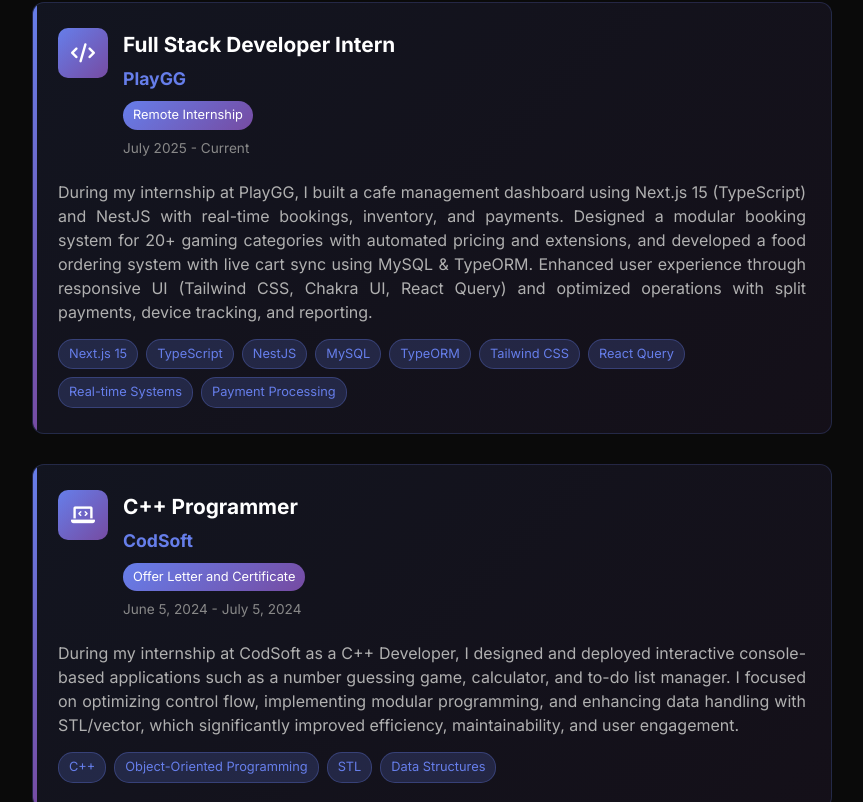
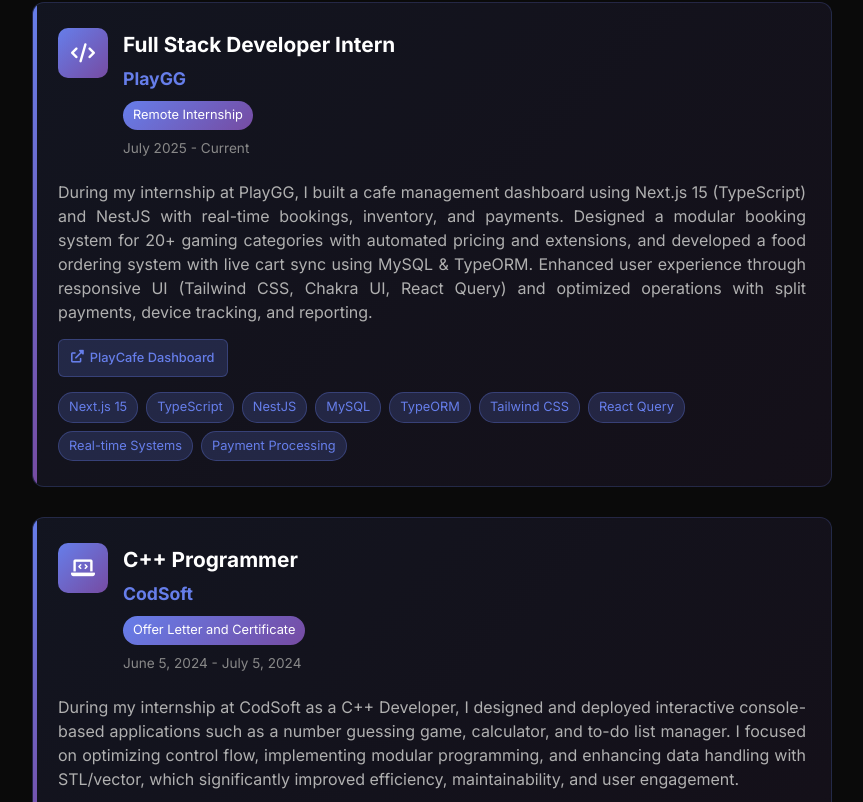
Before and after one commit to aniketsharma04/Aniket-Portfolio, a React (Create React App) app: page / in a window 1280 px wide. Shown: the part 1919-2721 px from the top of the page, without its empty margins (208-1071 px from the left). Built offline with nearby package versions, Linux system fonts and the light colour scheme.

Commit message:
Added redirect link of PlayCafe Dashboard in experience section

```diff
--- a/src/App.js
+++ b/src/App.js
@@ -179,6 +179,11 @@
               <p>
                 During my internship at PlayGG, I built a cafe management dashboard using Next.js 15 (TypeScript) and NestJS with real-time bookings, inventory, and payments. Designed a modular booking system for 20+ gaming categories with automated pricing and extensions, and developed a food ordering system with live cart sync using MySQL & TypeORM. Enhanced user experience through responsive UI (Tailwind CSS, Chakra UI, React Query) and optimized operations with split payments, device tracking, and reporting.
               </p>
+              <div className="experience-links">
+                <a href="https://www.playcafe.in" target="_blank" rel="noopener noreferrer" className="experience-link">
+                  <i className="fas fa-external-link-alt"></i> PlayCafe Dashboard
+                </a>
+              </div>
               <div className="skills-tags">
                 <span className="skill-tag">Next.js 15</span>
                 <span className="skill-tag">TypeScript</span>
```
